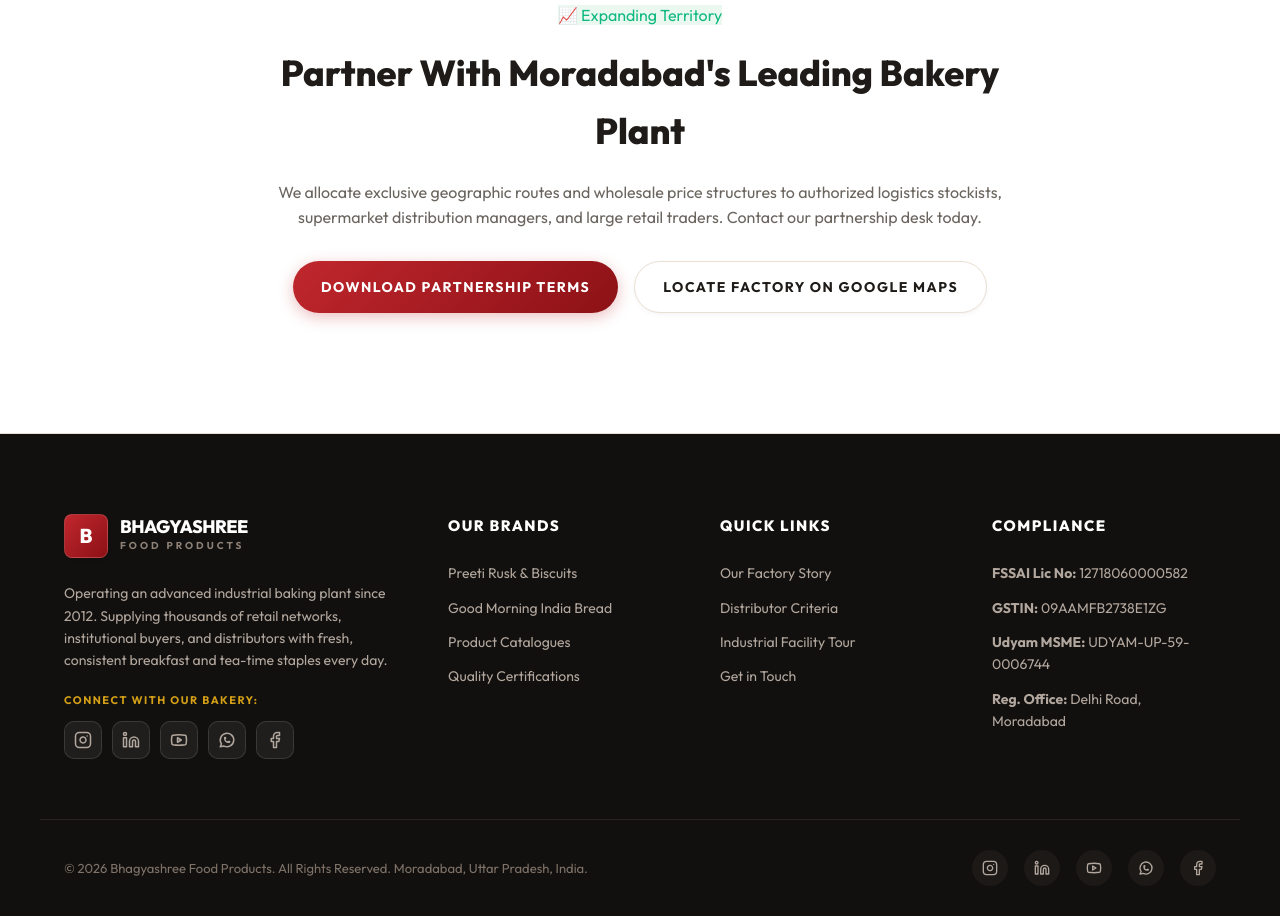
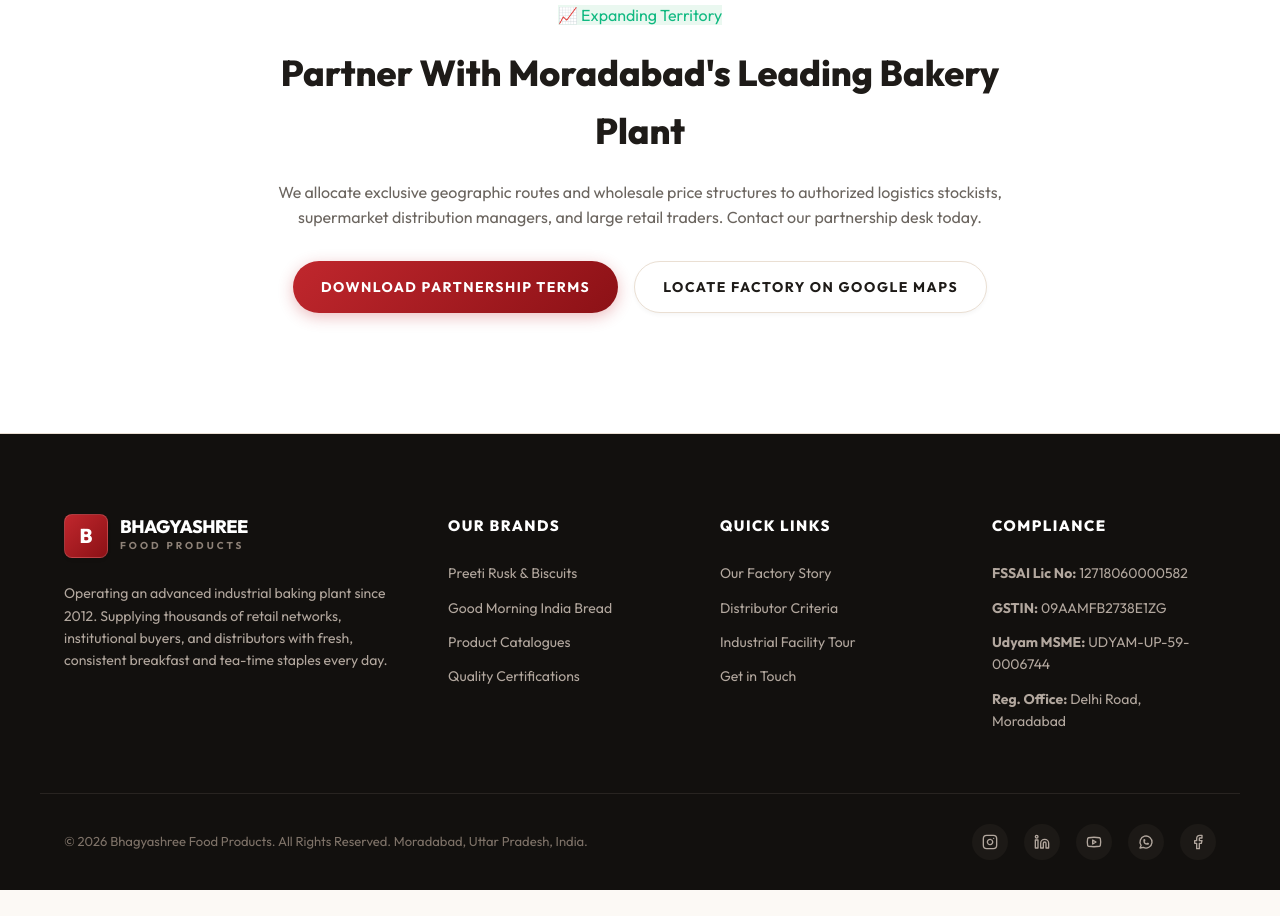
Before and after one commit to ansh-fs/bhagyashree-food-products, a website built with Vite: page index.html in a window 1280 px wide. Shown: the part 2922-3838 px from the top of the page. After the commit the page ends 3812 px from the top, so only its background shows below. Built offline with nearby package versions, Linux system fonts and the light colour scheme; a web font is replaced by a local one.

Commit message:
Remove duplicate social icons collection from brand description block, keeping single clean collection in bottom copyright bar

```diff
--- a/index.html
+++ b/index.html
@@ -92,26 +92,6 @@
           <p>
             Operating an advanced industrial baking plant since 2012. Supplying thousands of retail networks, institutional buyers, and distributors with fresh, consistent breakfast and tea-time staples every day.
           </p>
-          <div class="footer-social-connect">
-            <span class="connect-label">Connect With Our Bakery:</span>
-            <div class="footer-social-icons">
-              <a href="https://instagram.com" target="_blank" rel="noopener" class="social-icon-btn instagram" title="Follow Preeti & GMI on Instagram">
-                <svg xmlns="http://www.w3.org/2000/svg" width="18" height="18" viewBox="0 0 24 24" fill="none" stroke="currentColor" stroke-width="2" stroke-linecap="round" stroke-linejoin="round"><rect width="20" height="20" x="2" y="2" rx="5" ry="5"/><path d="M16 11.37A4 4 0 1 1 12.63 8 4 4 0 0 1 16 11.37z"/><line x1="17.5" x2="17.51" y1="6.5" y2="6.5"/></svg>
-              </a>
-              <a href="https://linkedin.com" target="_blank" rel="noopener" class="social-icon-btn linkedin" title="Connect with B2B Sales on LinkedIn">
-                <svg xmlns="http://www.w3.org/2000/svg" width="18" height="18" viewBox="0 0 24 24" fill="none" stroke="currentColor" stroke-width="2" stroke-linecap="round" stroke-linejoin="round"><path d="M16 8a6 6 0 0 1 6 6v7h-4v-7a2 2 0 0 0-2-2 2 2 0 0 0-2 2v7h-4v-7a6 6 0 0 1 6-6z"/><rect width="4" height="12" x="2" y="9"/><circle cx="4" cy="4" r="2"/></svg>
-              </a>
-              <a href="https://youtube.com" target="_blank" rel="noopener" class="social-icon-btn youtube" title="Watch Factory Plant Video Tour on YouTube">
-                <svg xmlns="http://www.w3.org/2000/svg" width="18" height="18" viewBox="0 0 24 24" fill="none" stroke="currentColor" stroke-width="2" stroke-linecap="round" stroke-linejoin="round"><path d="M2.5 17a24.12 24.12 0 0 1 0-10 2 2 0 0 1 1.4-1.4 49.56 49.56 0 0 1 16.2 0A2 2 0 0 1 21.5 7a24.12 24.12 0 0 1 0 10 2 2 0 0 1-1.4 1.4 49.56 49.56 0 0 1-16.2 0A2 2 0 0 1 2.5 17"/><polygon points="10 15 15 12 10 9 10 15"/></svg>
-              </a>
-              <a href="https://wa.me/919758805800" target="_blank" rel="noopener" class="social-icon-btn whatsapp" title="Wholesale Booking on WhatsApp">
-                <svg xmlns="http://www.w3.org/2000/svg" width="18" height="18" viewBox="0 0 24 24" fill="none" stroke="currentColor" stroke-width="2" stroke-linecap="round" stroke-linejoin="round"><path d="M3 21l1.65-3.8a9 9 0 1 1 3.4 2.9L3 21"/><path d="M9 10a.5.5 0 0 0 1 0V9a.5.5 0 0 0-1 0v1a5 5 0 0 0 5 5h1a.5.5 0 0 0 0-1h-1a.5.5 0 0 0 0 1"/></svg>
-              </a>
-              <a href="https://facebook.com" target="_blank" rel="noopener" class="social-icon-btn facebook" title="Bhagyashree Food Products on Facebook">
-                <svg xmlns="http://www.w3.org/2000/svg" width="18" height="18" viewBox="0 0 24 24" fill="none" stroke="currentColor" stroke-width="2" stroke-linecap="round" stroke-linejoin="round"><path d="M18 2h-3a5 5 0 0 0-5 5v3H7v4h3v8h4v-8h3l1-4h-4V7a1 1 0 0 1 1-1h3z"/></svg>
-              </a>
-            </div>
-          </div>
         </div>
 
         <div class="footer-col">
```
